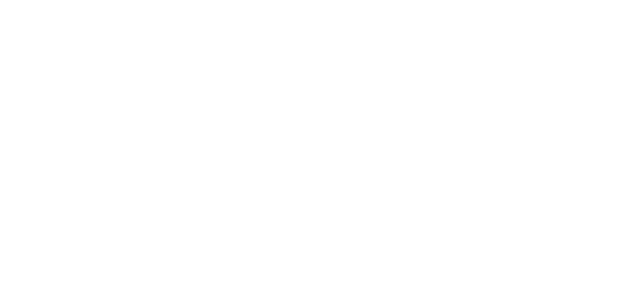
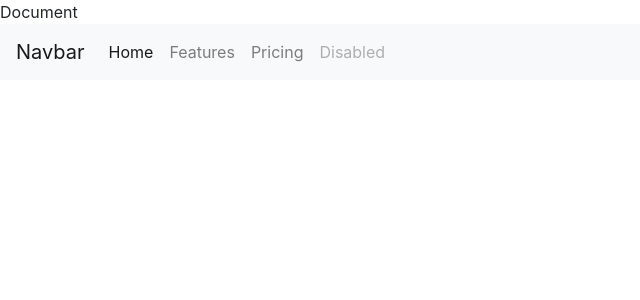
Before and after one commit to aleena24bino/tinkerhack, a PHP site: page /home.php in a window 1280 px wide. Before the commit the part shown is empty. Shown: the top 300 px of the page, without its empty margins (0-640 px from the left). Run offline with PHP 8.4, Linux system fonts and the light colour scheme; some libraries are stand-ins or nearby versions.

Commit message:
Modified home.php
some description

```diff
--- a/home.php
+++ b/home.php
@@ -1,13 +1,32 @@
 <!DOCTYPE html>
 <html>
   <head>
+    <meta charset="UTF-8">
+    <meta http-equiv="X-UA-Compatible" content="IE=edge">
+    <meta name="viewport" content="width=devic-width, initial-scale=1.0">
+    <tilte>Document</title>
     <link rel="stylesheet" href="https://stackpath.bootstrapcdn.com/bootstrap/4.5.2/css/bootstrap.min.css" integrity="sha384-JcKb8q3iqJ61gNV9KGb8thSsNjpSL0n8PARn9HuZOnIxN0hoP+VmmDGMN5t9UJ0Z" crossorigin="anonymous" />
     <script src="https://code.jquery.com/jquery-3.5.1.slim.min.js" integrity="sha384-DfXdz2htPH0lsSSs5nCTpuj/zy4C+OGpamoFVy38MVBnE+IbbVYUew+OrCXaRkfj" crossorigin="anonymous"></script>
     <script src="https://cdn.jsdelivr.net/npm/popper.js@1.16.1/dist/umd/popper.min.js" integrity="sha384-9/reFTGAW83EW2RDu2S0VKaIzap3H66lZH81PoYlFhbGU+6BZp6G7niu735Sk7lN" crossorigin="anonymous"></script>
     <script src="https://stackpath.bootstrapcdn.com/bootstrap/4.5.2/js/bootstrap.min.js" integrity="sha384-B4gt1jrGC7Jh4AgTPSdUtOBvfO8shuf57BaghqFfPlYxofvL8/KUEfYiJOMMV+rV" crossorigin="anonymous"></script>
     <script src="https://kit.fontawesome.com/ac42c3b1f7.js" crossorigin="anonymous"></script>
+    <script src="script.js"></script>
+    <link rel="stylesheet" href="home.css">
   </head>
   <body>
-
+    <nav class="navbar navbar-expand-lg navbar-light bg-light">
+        <a class="navbar-brand" href="#">Navbar</a>
+        <button class="navbar-toggler" type="button" data-toggle="collapse" data-target="#navbarNavAltMarkup" aria-controls="navbarNavAltMarkup" aria-expanded="false" aria-label="Toggle navigation">
+            <span class="navbar-toggler-icon"></span>
+        </button>
+        <div class="collapse navbar-collapse" id="navbarNavAltMarkup">
+            <div class="navbar-nav">
+                <a class="nav-link active" href="#">Home <span class="sr-only">(current)</span></a>
+                <a class="nav-link" href="#">Features</a>
+                <a class="nav-link" href="#">Pricing</a>
+                <a class="nav-link disabled" href="#" tabindex="-1" aria-disabled="true">Disabled</a>
+            </div>
+        </div>
+    </nav>
   </body>
 </html>
```
Also changed, not shown: CSS/home.css (added), JS/script.js (added).
